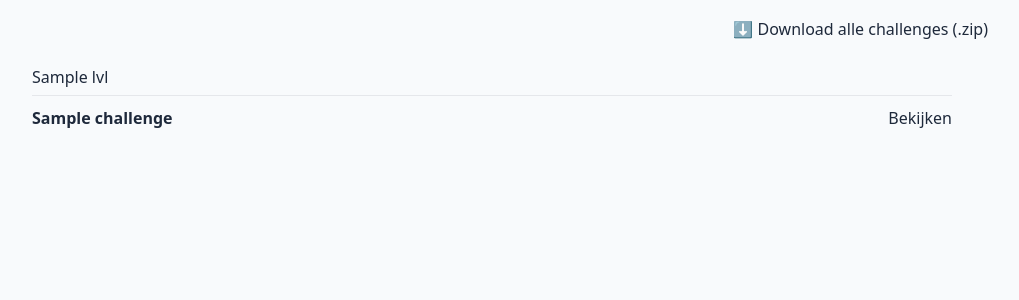
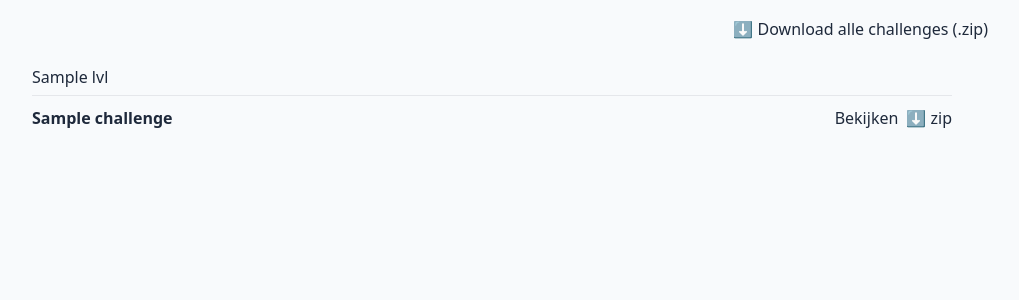
Before and after one commit to correhen/capture, a Flask app: template app/templates/challenges.html in a window 1280 px wide. Shown: the part 441-741 px from the top of the page, without its empty margins (148-1167 px from the left). Run offline with Flask 3, Linux system fonts and the light colour scheme; the template is opened without the code that fills it: most values are stand-ins (such as "Sample title", 1, 10 or a date in 2020); parts of the project's set-up code (start-up, migrations or seed data) failed here and were passed over; some libraries are stand-ins or nearby versions.

Commit message:
Update challenges.html

```diff
--- a/app/templates/challenges.html
+++ b/app/templates/challenges.html
@@ -5,11 +5,12 @@
 <header class="hero" style="padding: 40px 0 50px;">
   <div class="container">
     <h1>📂 Challenges</h1>
-    <p>Overzicht per niveau. Klik door voor downloads & details.</p>
+    <p>Overzicht per niveau. Klik door voor downloads &amp; details.</p>
   </div>
 </header>
 
 <div style="text-align:right; margin:0 0 10px 0;">
+  <!-- Let op: blueprint is 'ch' -->
   <a class="btn" href="{{ url_for('ch.challenges_download_all') }}">⬇️ Download alle challenges (.zip)</a>
 </div>
 
@@ -24,8 +25,9 @@
               <div>
                 <strong>{{ c.title }}</strong>
               </div>
-              <div>
+              <div style="display:flex; gap:8px;">
                 <a class="btn" href="{{ url_for('ch.challenge_detail', cid=c.id) }}">Bekijken</a>
+                <a class="btn" href="{{ url_for('ch.challenge_bundle', cid=c.id) }}">⬇️ zip</a>
               </div>
             </li>
           {% endfor %}
```
